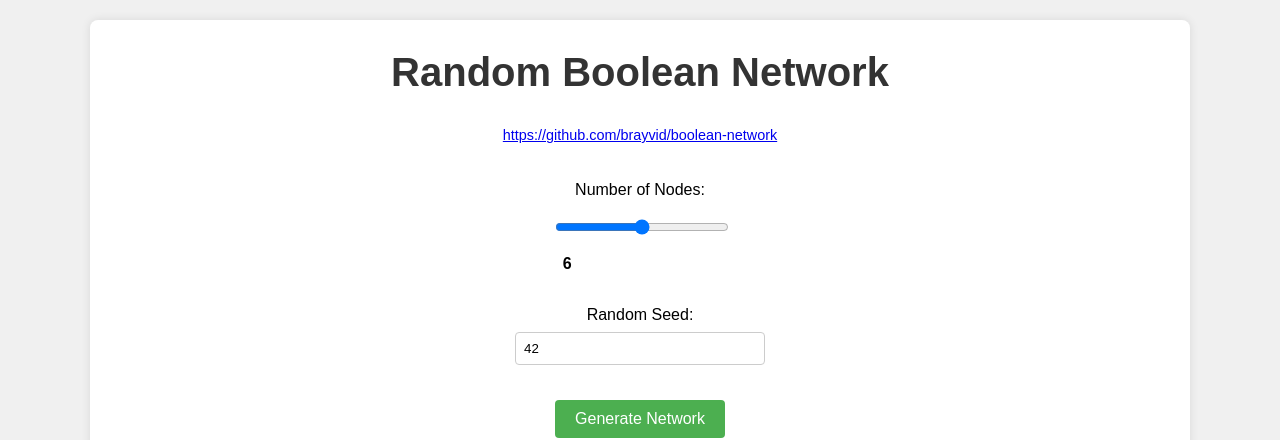
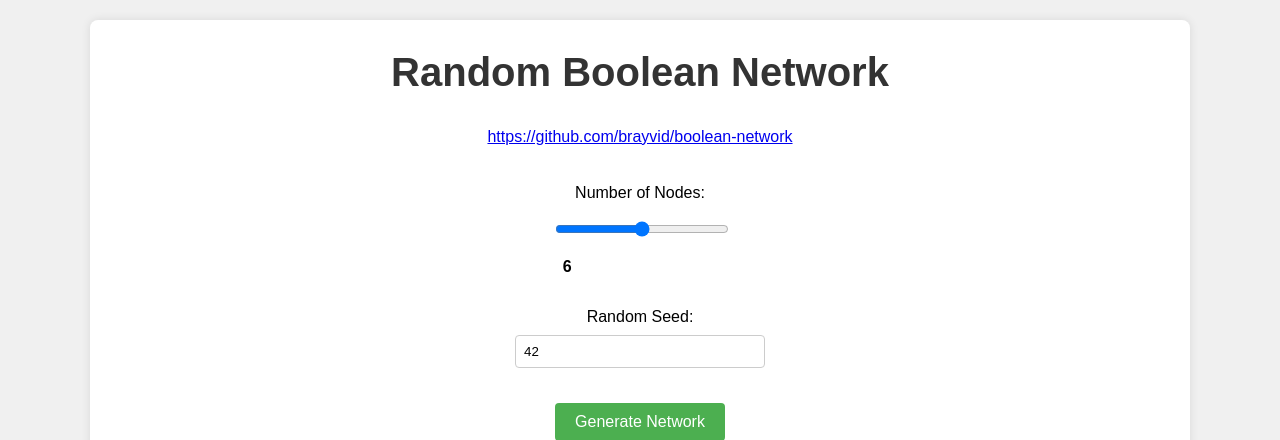
Before and after one commit to brayvid/boolean-network, a Flask app: page / in a window 1280 px wide. Shown: the top 440 px of the page. Run offline with Flask 3, Linux system fonts and the light colour scheme.

Commit message:
Link size

```diff
--- a/templates/index.html
+++ b/templates/index.html
@@ -103,7 +103,6 @@
         }
         .author {
             margin-bottom: 20px;
-            font-size: 0.9em;
             text-align: center;
         }
 
```
